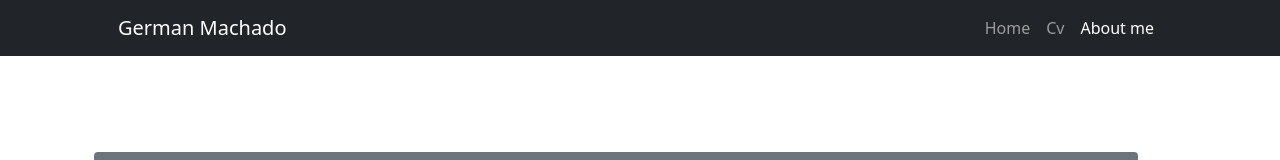
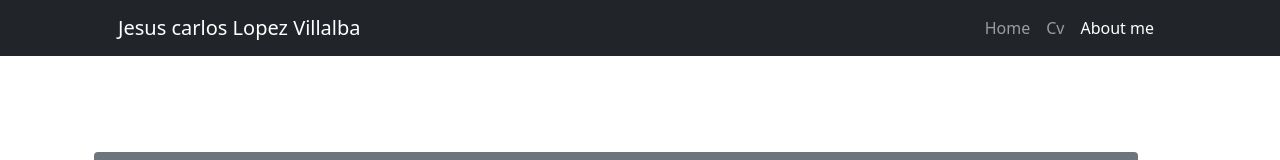
Before and after one commit to JCLV2002/JCLV2002.github.io, a plain HTML site: page contact.html in a window 1280 px wide. Shown: the top 160 px of the page. Drawn offline with nearby package versions, Linux system fonts and the light colour scheme.

Commit message:
Update contact.html

```diff
--- a/contact.html
+++ b/contact.html
@@ -25,7 +25,7 @@
         <!-- Responsive navbar-->
         <nav class="navbar navbar-expand-lg navbar-dark bg-dark">
             <div class="container px-5">
-                <a class="navbar-brand" href="#!">German Machado</a>
+                <a class="navbar-brand" href="#!">Jesus carlos Lopez Villalba</a>
                 <button class="navbar-toggler" type="button" data-bs-toggle="collapse" data-bs-target="#navbarSupportedContent" aria-controls="navbarSupportedContent" aria-expanded="false" aria-label="Toggle navigation"><span class="navbar-toggler-icon"></span></button>
                 <div class="collapse navbar-collapse" id="navbarSupportedContent">
                     <ul class="navbar-nav ms-auto mb-2 mb-lg-0">
```
